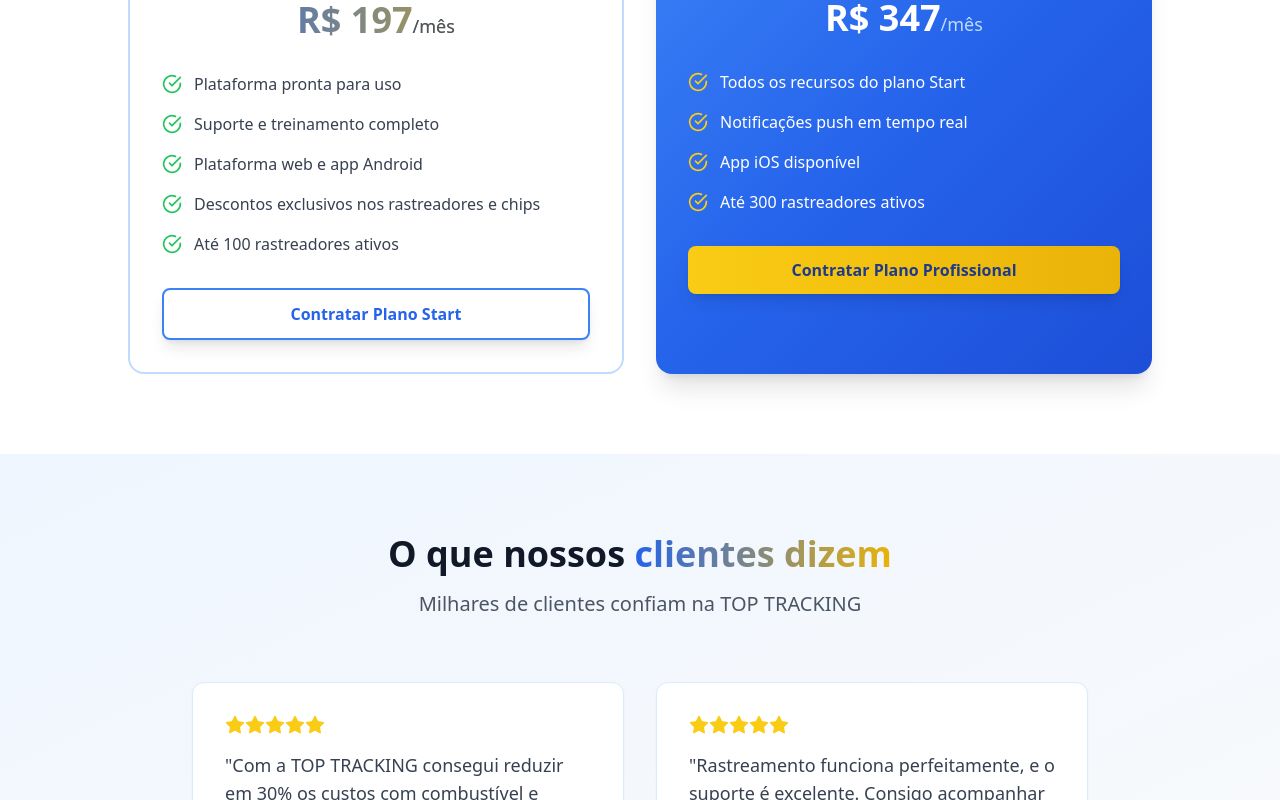
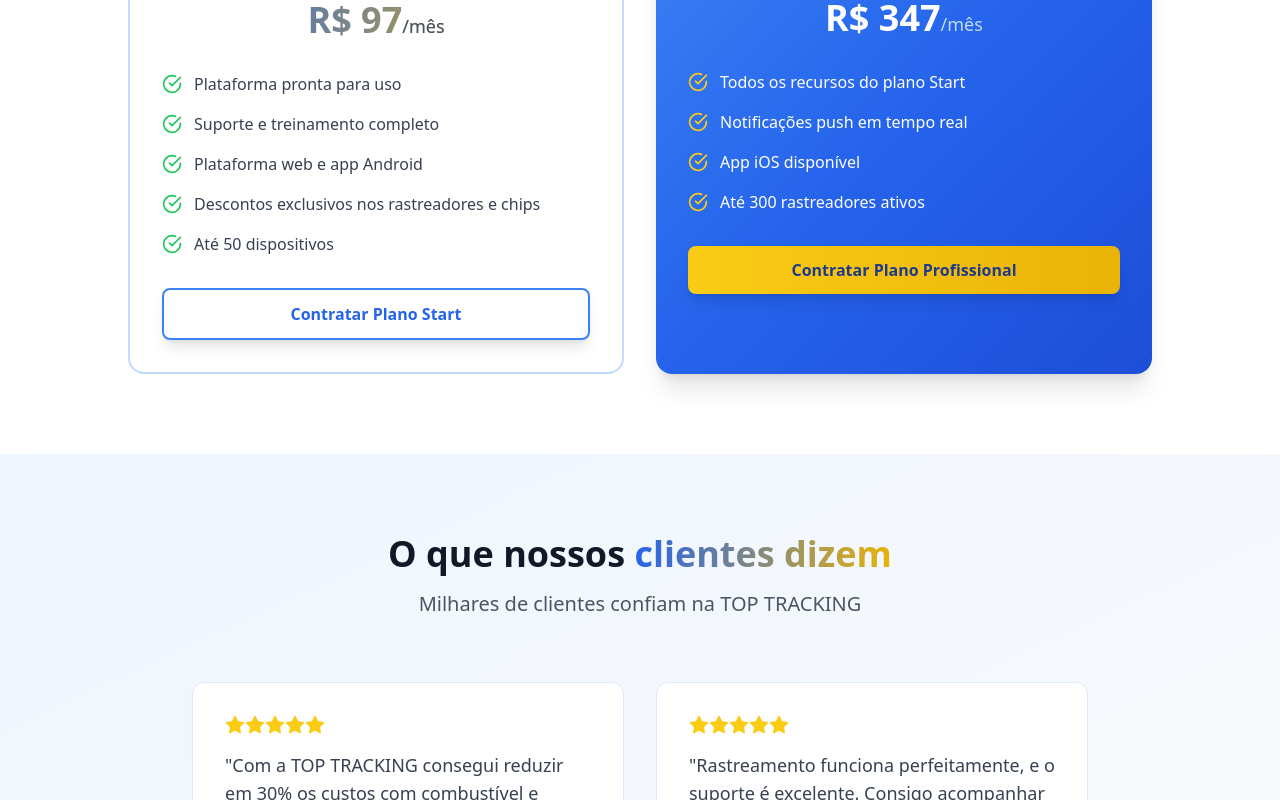
Before and after one commit to reidosaas/siteia, a React (Vite) app: page / in a window 1280 px wide. Shown: the part 1794-2594 px from the top of the page. Built offline with nearby package versions, Linux system fonts and the light colour scheme.

Commit message:
Updated App.tsx

```diff
--- a/src/App.tsx
+++ b/src/App.tsx
@@ -284,7 +284,7 @@ function App() {
                 <h3 className="text-2xl font-bold text-gray-900 mb-2">Plano Start</h3>
                 <p className="text-gray-600 mb-6">Ideal para empresas iniciantes - até 100 rastreadores</p>
                 <div className="text-4xl font-bold bg-gradient-to-r from-blue-600 to-yellow-500 bg-clip-text text-transparent mb-2">
-                  R$ 197<span className="text-lg text-gray-600 font-normal">/mês</span>
+                  R$ 97<span className="text-lg text-gray-600 font-normal">/mês</span>
                 </div>
               </div>
 
@@ -307,7 +307,7 @@ function App() {
                 </div>
                 <div className="flex items-center">
                   <CheckCircle className="h-5 w-5 text-green-500 mr-3" />
-                  <span className="text-gray-700">Até 100 rastreadores ativos</span>
+                  <span className="text-gray-700">Até 50 dispositivos</span>
                 </div>
               </div>
 
```
